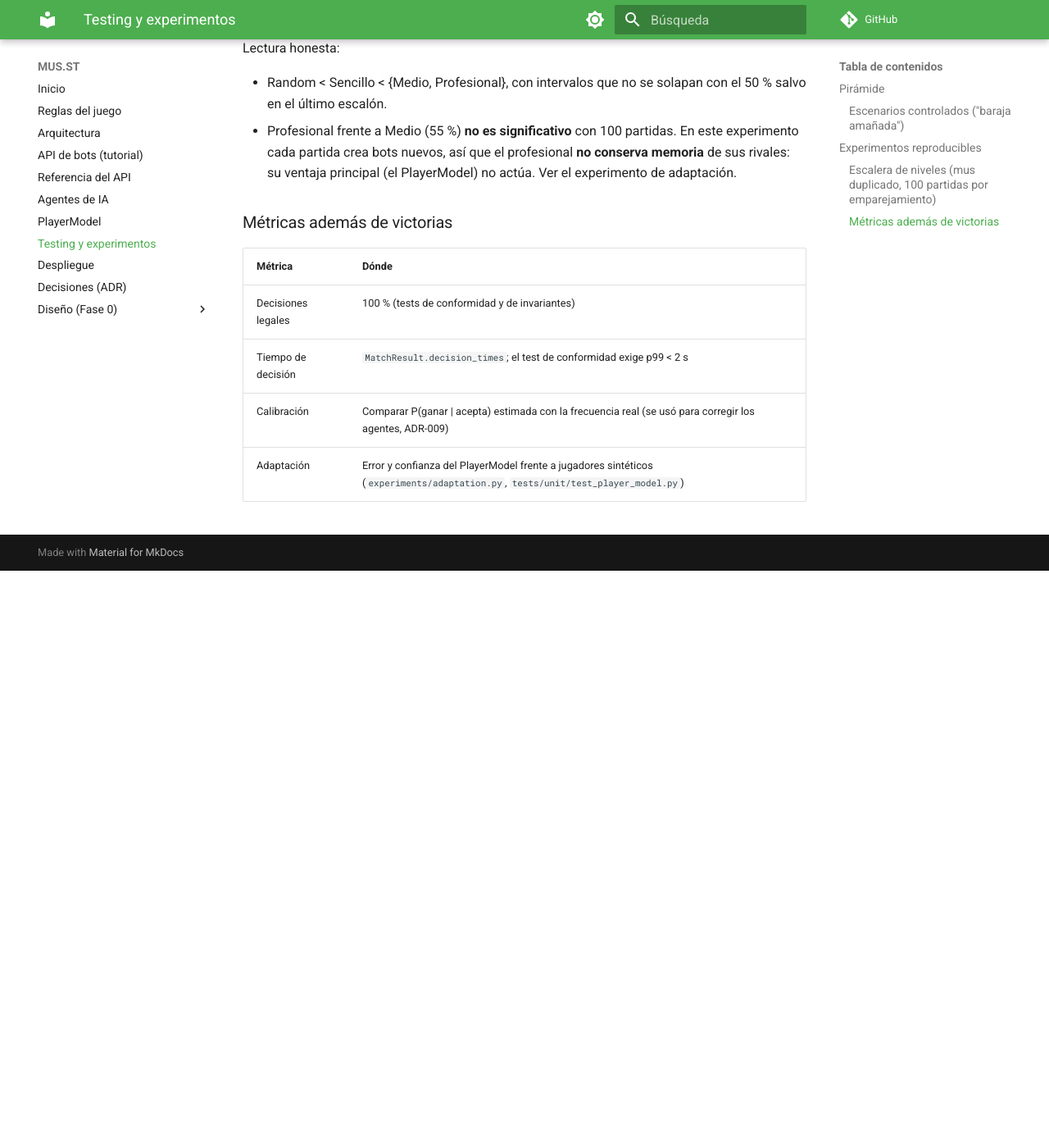
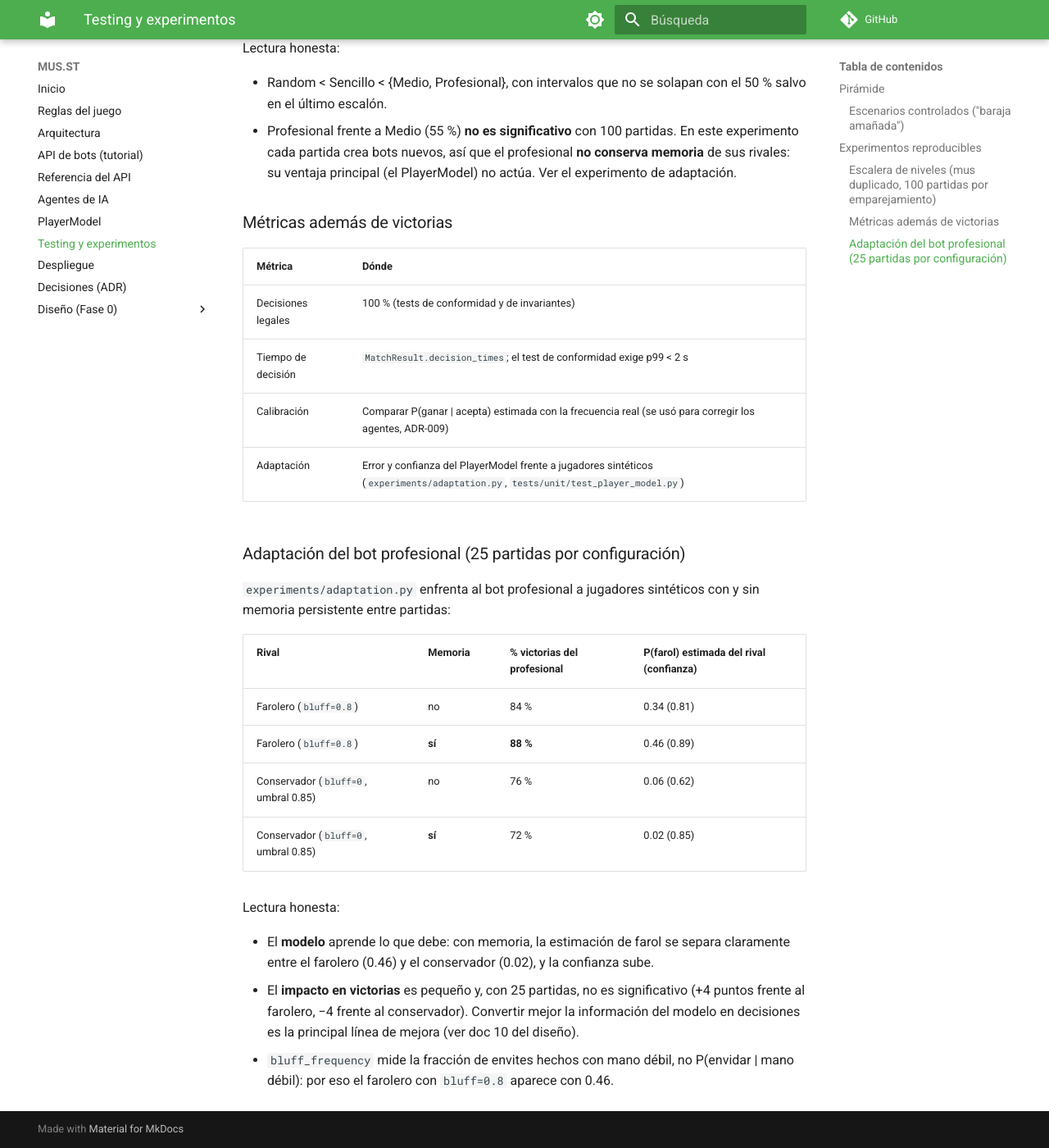
Before and after one commit to saraatrapero/mus-sara, an MkDocs documentation site: the page built from docs/testing.md, in a window 1280 px wide and 1400 px high, scrolled down 1514 px. Shown: the whole window at 82% size. Built offline with MkDocs 1.6.1 and Material for MkDocs 9.7.7, drawn with Linux system fonts in a browser that asks for light colours; comment, search, counter and statistics services are not loaded; before the commit the page ends 2210 px from its top, so only the background shows below that.

Commit message:
ci: excluir Markdown del formateador; docs: resultados de adaptación
Co-Authored-By: Claude Opus 5.5 <noreply@anthropic.com>

```diff
--- a/docs/testing.md
+++ b/docs/testing.md
@@ -60,3 +60,25 @@ Lectura honesta:
 | Tiempo de decisión | `MatchResult.decision_times`; el test de conformidad exige p99 < 2 s |
 | Calibración | Comparar P(ganar \| acepta) estimada con la frecuencia real (se usó para corregir los agentes, ADR-009) |
 | Adaptación | Error y confianza del PlayerModel frente a jugadores sintéticos (`experiments/adaptation.py`, `tests/unit/test_player_model.py`) |
+
+### Adaptación del bot profesional (25 partidas por configuración)
+
+`experiments/adaptation.py` enfrenta al bot profesional a jugadores sintéticos con y sin
+memoria persistente entre partidas:
+
+| Rival | Memoria | % victorias del profesional | P(farol) estimada del rival (confianza) |
+|---|---|---|---|
+| Farolero (`bluff=0.8`) | no | 84 % | 0.34 (0.81) |
+| Farolero (`bluff=0.8`) | **sí** | **88 %** | 0.46 (0.89) |
+| Conservador (`bluff=0`, umbral 0.85) | no | 76 % | 0.06 (0.62) |
+| Conservador (`bluff=0`, umbral 0.85) | **sí** | 72 % | 0.02 (0.85) |
+
+Lectura honesta:
+
+- El **modelo** aprende lo que debe: con memoria, la estimación de farol se separa claramente
+  entre el farolero (0.46) y el conservador (0.02), y la confianza sube.
+- El **impacto en victorias** es pequeño y, con 25 partidas, no es significativo (+4 puntos
+  frente al farolero, −4 frente al conservador). Convertir mejor la información del modelo en
+  decisiones es la principal línea de mejora (ver doc 10 del diseño).
+- `bluff_frequency` mide la fracción de envites hechos con mano débil, no P(envidar | mano débil):
+  por eso el farolero con `bluff=0.8` aparece con 0.46.
--- a/pyproject.toml
+++ b/pyproject.toml
@@ -43,7 +43,7 @@ addopts = "-q"
 [tool.ruff]
 line-length = 100
 target-version = "py311"
-extend-exclude = ["docs"]
+extend-exclude = ["docs", "*.md"]
 
 [tool.ruff.lint]
 select = ["E", "F", "W", "I", "B", "UP", "SIM", "RUF"]
```
